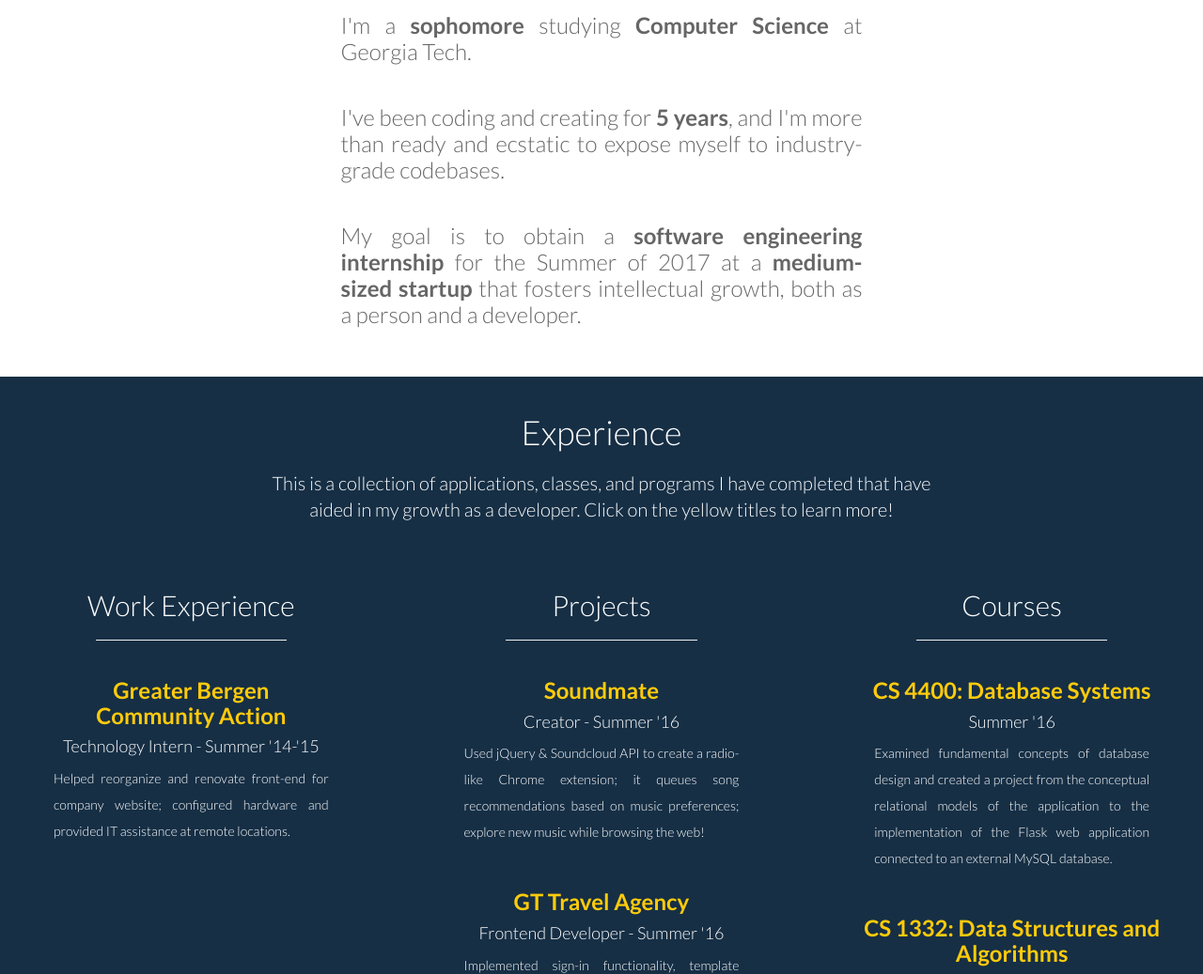
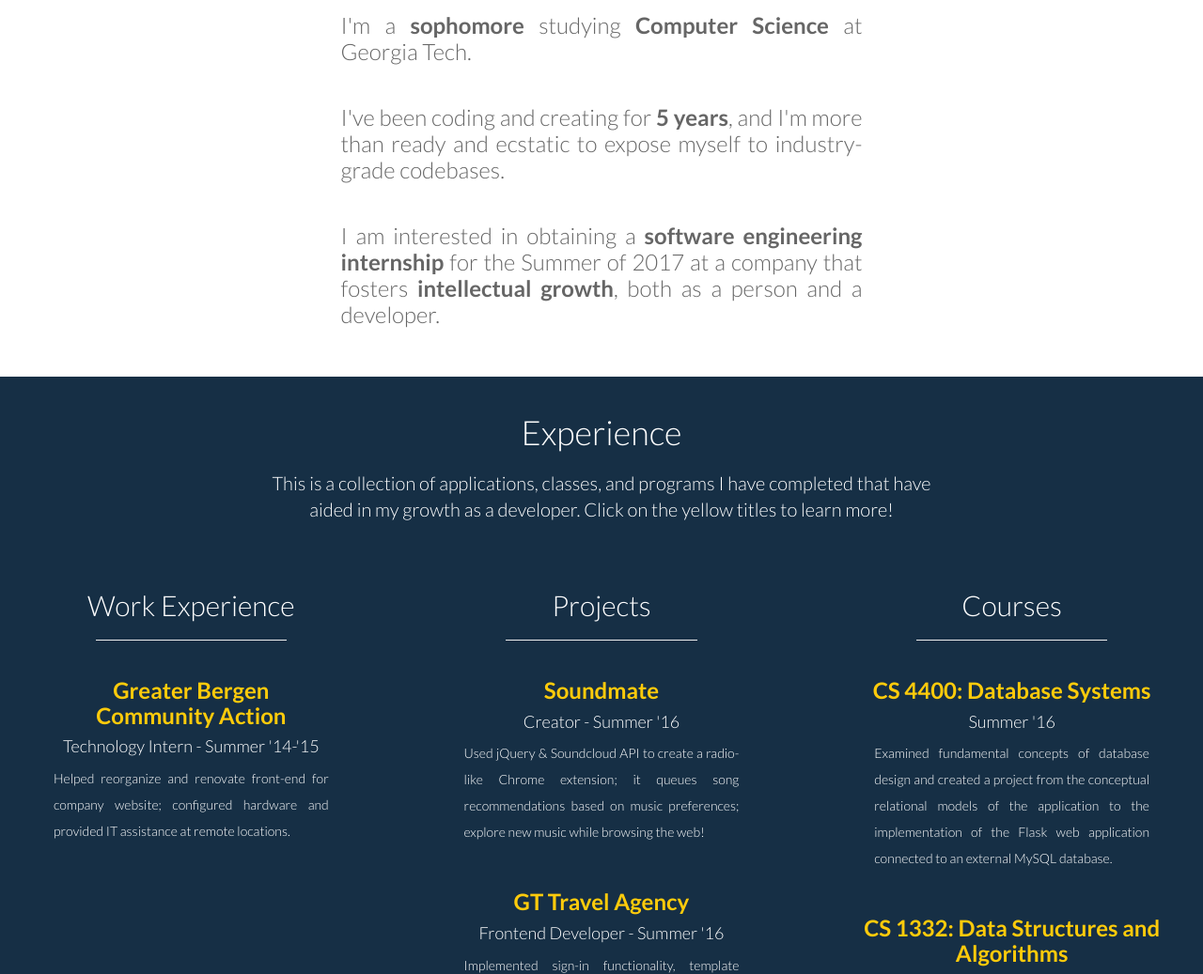
Before and after one commit to adureja/avikdureja, a plain HTML site: page index.html in a window 1280 px wide. Shown: the part 937-1974 px from the top of the page at 94% size. Drawn offline with Linux system fonts and the light colour scheme; files whose address does not match are found by name.

Commit message:
changed about pane

```diff
--- a/index.html
+++ b/index.html
@@ -55,9 +55,8 @@
                 <br>
                 <p class="about">I've been coding and creating for <b>5 years</b>, and I'm more than ready and ecstatic to expose myself to industry-grade codebases.</p>
                 <br>
-                <p class="about">My goal is to obtain a <b>software engineering
-                internship</b> for the Summer of 2017 at a <b>medium-sized
-                startup</b> that fosters intellectual growth, both as a person and a developer.</p>
+                <p class="about">I am interested in obtaining a <b>software engineering
+                internship</b> for the Summer of 2017 at a company that fosters <b>intellectual growth</b>, both as a person and a developer.</p>
             </div><!--/col-md-6-->
         </div><!--/row-->
     </div><!-- /.container -->
```
